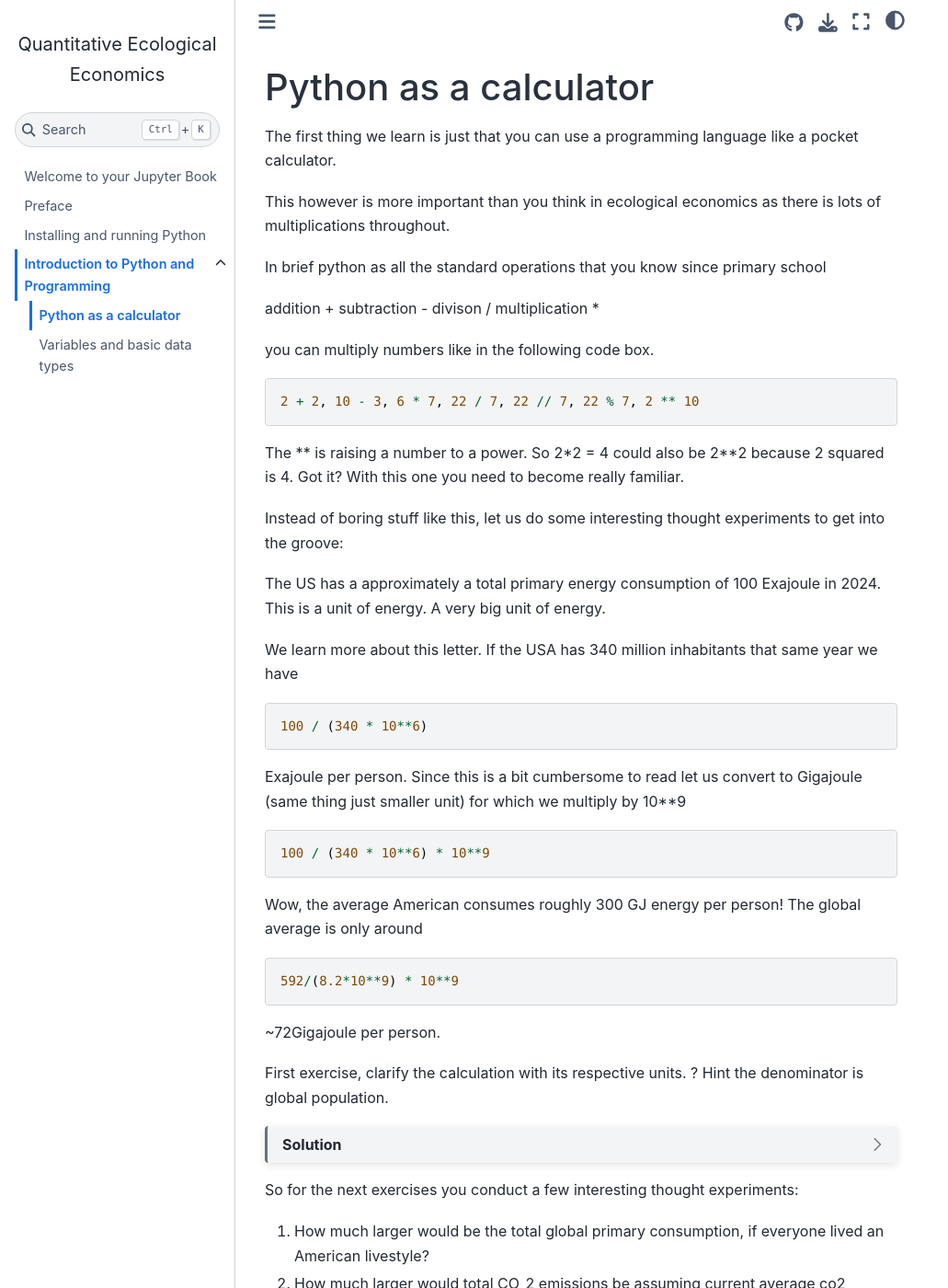
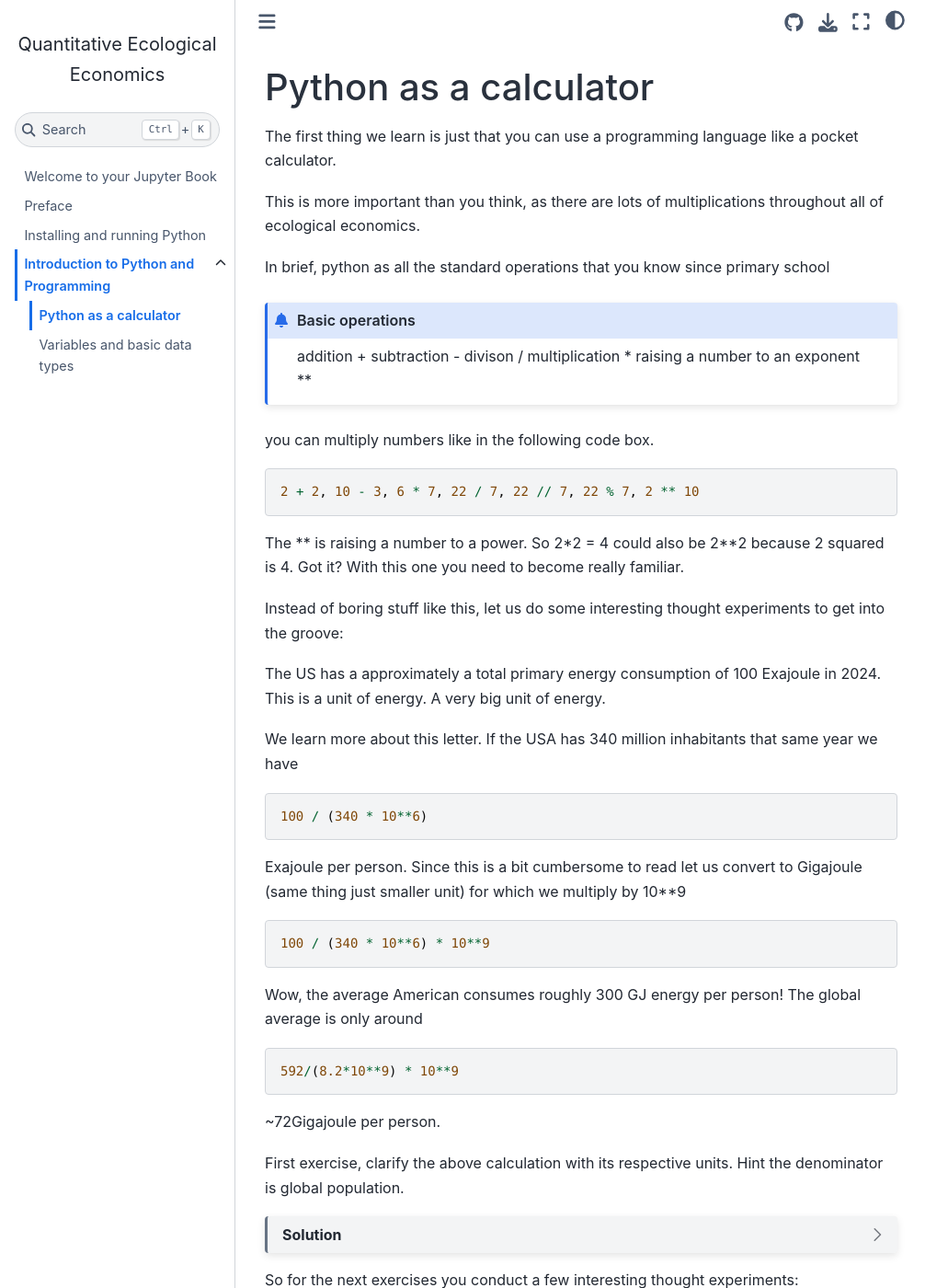
Before and after one commit to yannickoswald/ecoeconbook, a Jupyter Book: the page built from intro_python/calculator.md, in a window 1280 px wide and 1400 px high. Shown: the whole window at 92% size, without its empty margins (0-1031 px from the left). Built offline with Jupyter Book 1.0.4 settings and Sphinx 7.4.7 and the Sphinx Book theme 1.1.4, drawn with Linux system fonts in a browser that asks for light colours.

Commit message:
Update calculator.md

````diff
--- a/intro_python/calculator.md
+++ b/intro_python/calculator.md
@@ -3,14 +3,17 @@
 
 The first thing we learn is just that you can use a programming language like a pocket calculator.
 
-This however is more important than you think in ecological economics as there is lots of multiplications throughout.
+This is more important than you think, as there are lots of multiplications throughout all of ecological economics.
 
-In brief python as all the standard operations that you know since primary school
+In brief, python as all the standard operations that you know since primary school
 
+:::{admonition} Basic operations
 addition +
 subtraction -
 divison /
 multiplication *
+raising a number to an exponent **
+:::
 
 you can multiply numbers like in the following code box.
 
@@ -44,12 +47,17 @@
 
 ~72Gigajoule per person.
 
-First exercise, clarify the calculation with its respective units.
-? Hint the denominator is global population.
+First exercise, clarify the above calculation with its respective units. Hint the denominator is global population.
 
 ```{dropdown} Solution
 
+The numerator, `592`, represents the total global primary energy consumption in Exajoules (EJ). The denominator, `8.2 * 10**9`, is the global population.
 
+So, the expression `592 / (8.2 * 10**9)` is calculating `(Total Global EJ) / (Global Population) = EJ per person`.
+
+To convert this result from Exajoules to Gigajoules, you multiply by $10^9$, because $1 \text{ Exajoule} = 10^9 \text{ Gigajoules}$.
+
+So, the full calculation is `(EJ per person) * (Gigajoules per Exajoule)`, which gives you the final unit of `Gigajoules per person`.
 
 ```
 
````
